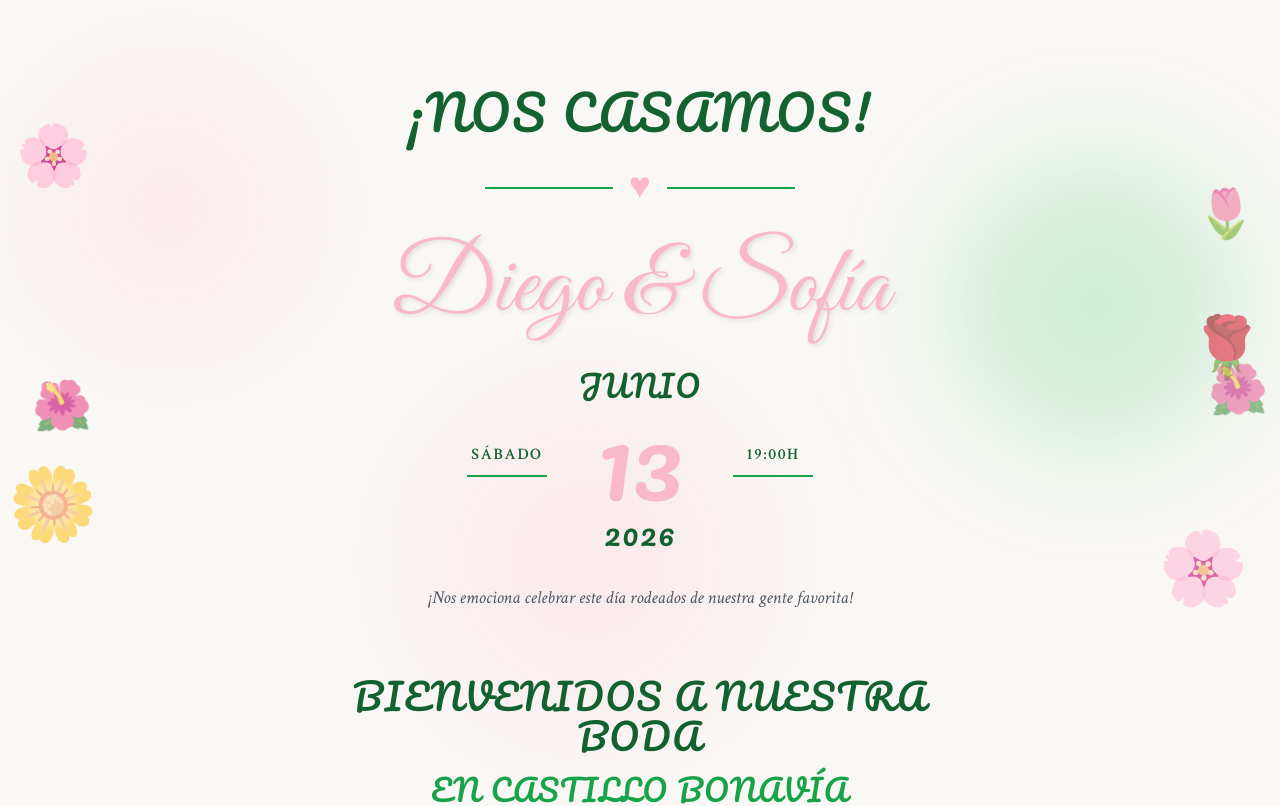
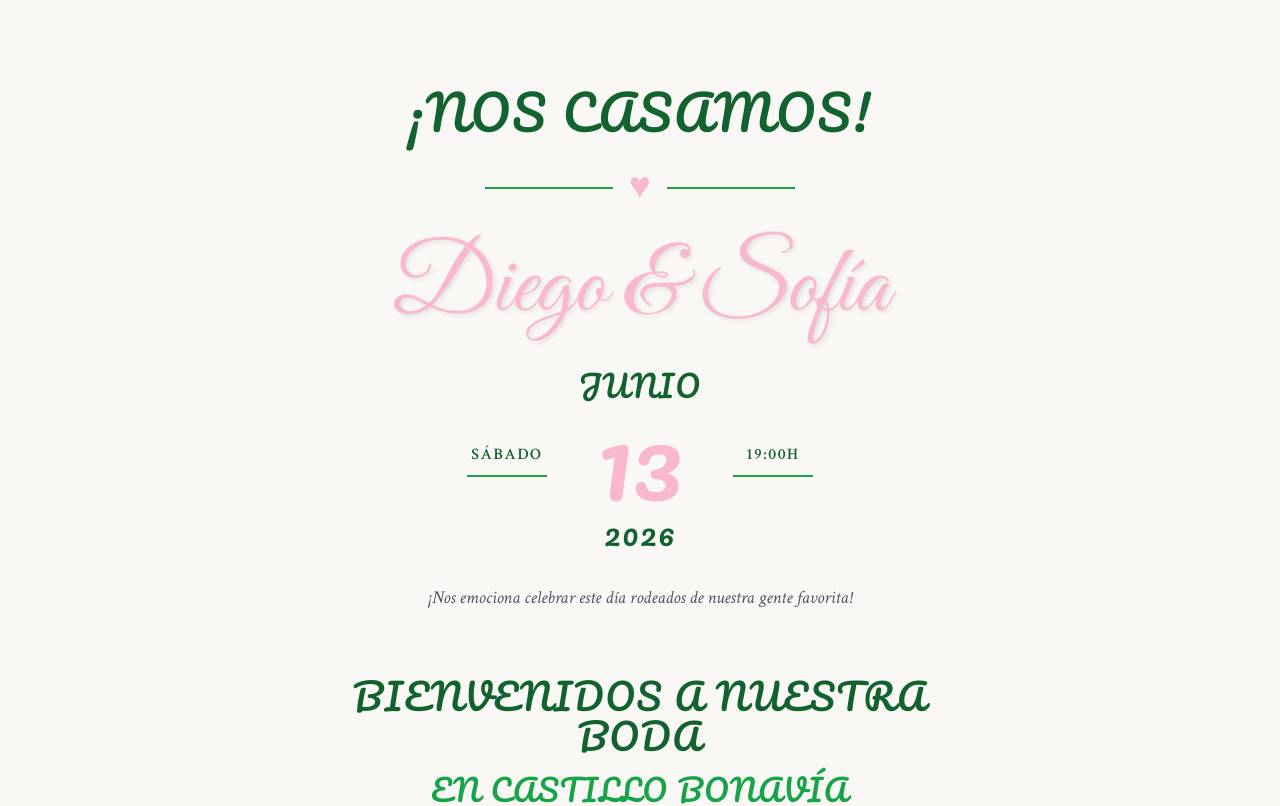
Before and after one commit to diegomorcillod/web-wedding, a React (Vite) app: page / in a window 1280 px wide. Shown: the top 806 px of the page. Built offline with nearby package versions, Linux system fonts and the light colour scheme; a web font is replaced by a local one.

Commit message:
feat: eliminar fondo dinámico con formas y flores

```diff
--- a/src/App.tsx
+++ b/src/App.tsx
@@ -1,4 +1,4 @@
-import React, { useEffect, useState } from 'react';
+import React from 'react';
 import Hero from './components/Hero';
 import IntroSection from './components/IntroSection';
 import TimelineSection from './components/TimelineSection';
@@ -7,113 +7,9 @@
 import Footer from './components/Footer';
 
 const App: React.FC = () => {
-  const [scrollY, setScrollY] = useState(0);
-
-  useEffect(() => {
-    const handleScroll = () => {
-      setScrollY(window.scrollY);
-    };
-
-    window.addEventListener('scroll', handleScroll);
-    return () => window.removeEventListener('scroll', handleScroll);
-  }, []);
-
   return (
-    <div className="min-h-screen py-8 sm:py-12 relative overflow-hidden">
-      {/* Fondo dinámico con parallax */}
-      <div
-        className="fixed inset-0 -z-10 opacity-20"
-        style={{
-          transform: `translateY(${scrollY * 0.5}px)`,
-          transition: 'transform 0.1s ease-out'
-        }}
-      >
-        {/* Formas decorativas */}
-        <div
-          className="absolute top-20 left-10 w-64 h-64 bg-wedding-pink-500 rounded-full mix-blend-multiply filter blur-3xl"
-          style={{ transform: `translateY(${scrollY * 0.3}px)` }}
-        ></div>
-        <div
-          className="absolute top-40 right-10 w-72 h-72 bg-wedding-green-500 rounded-full mix-blend-multiply filter blur-3xl"
-          style={{ transform: `translateY(${scrollY * 0.2}px)` }}
-        ></div>
-        <div
-          className="absolute bottom-20 left-1/3 w-80 h-80 bg-wedding-pink-600 rounded-full mix-blend-multiply filter blur-3xl"
-          style={{ transform: `translateY(${scrollY * -0.2}px)` }}
-        ></div>
-      </div>
-
-      {/* Flores decorativas en los laterales */}
-      <div className="fixed inset-0 -z-5 pointer-events-none">
-        {/* Flores lado izquierdo */}
-        <div
-          className="absolute top-32 left-4 text-6xl opacity-70"
-          style={{
-            transform: `translateY(${scrollY * 0.15}px) rotate(${scrollY * 0.05}deg)`,
-            transition: 'transform 0.1s ease-out'
-          }}
-        >
-          🌸
-        </div>
-        <div
-          className="absolute top-96 left-8 text-5xl opacity-60"
-          style={{
-            transform: `translateY(${scrollY * 0.25}px) rotate(${-scrollY * 0.03}deg)`,
-            transition: 'transform 0.1s ease-out'
-          }}
-        >
-          🌺
-        </div>
-        <div
-          className="absolute bottom-64 left-2 text-7xl opacity-50"
-          style={{
-            transform: `translateY(${scrollY * -0.2}px) rotate(${scrollY * 0.04}deg)`,
-            transition: 'transform 0.1s ease-out'
-          }}
-        >
-          🌼
-        </div>
-
-        {/* Flores lado derecho */}
-        <div
-          className="absolute top-48 right-6 text-5xl opacity-65"
-          style={{
-            transform: `translateY(${scrollY * 0.18}px) rotate(${-scrollY * 0.04}deg)`,
-            transition: 'transform 0.1s ease-out'
-          }}
-        >
-          🌷
-        </div>
-        <div
-          className="absolute top-80 right-4 text-6xl opacity-55"
-          style={{
-            transform: `translateY(${scrollY * 0.22}px) rotate(${scrollY * 0.06}deg)`,
-            transition: 'transform 0.1s ease-out'
-          }}
-        >
-          🌹
-        </div>
-        <div
-          className="absolute bottom-48 right-8 text-7xl opacity-60"
-          style={{
-            transform: `translateY(${scrollY * -0.15}px) rotate(${-scrollY * 0.03}deg)`,
-            transition: 'transform 0.1s ease-out'
-          }}
-        >
-          🌸
-        </div>
-        <div
-          className="absolute bottom-96 right-3 text-5xl opacity-50"
-          style={{
-            transform: `translateY(${scrollY * -0.25}px) rotate(${scrollY * 0.05}deg)`,
-            transition: 'transform 0.1s ease-out'
-          }}
-        >
-          🌺
-        </div>
-      </div>
-
-      <div className="max-w-3xl mx-auto relative z-10">
+    <div className="min-h-screen py-8 sm:py-12">
+      <div className="max-w-3xl mx-auto">
         <div className="p-6 sm:p-10">
           <Hero />
           <IntroSection />
```
